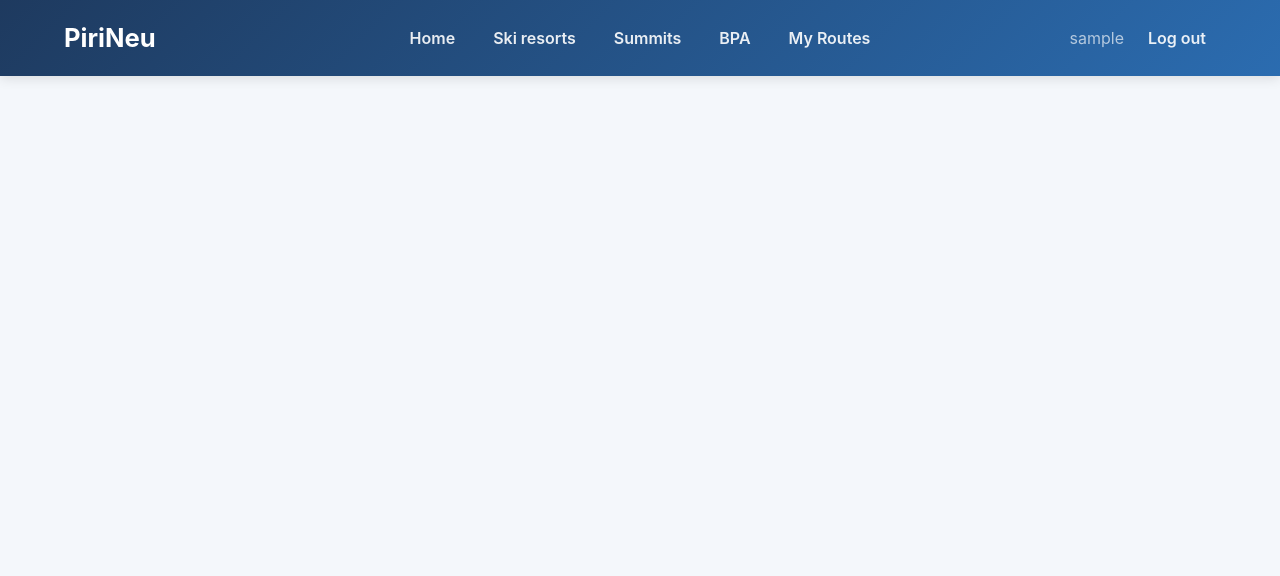
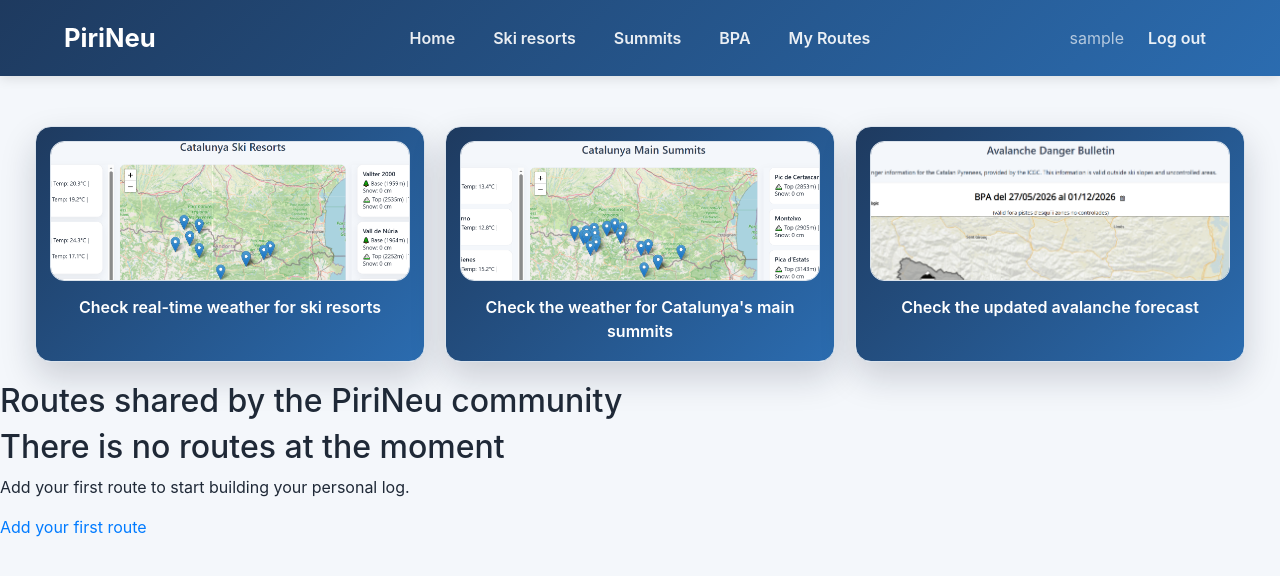
Before and after one commit to AitanaCruxent/Ski-weather-app, a Django app: page / in a window 1280 px wide. Shown: the top 576 px of the page. Run offline with Django 5.2, Linux system fonts and the light colour scheme; the visitor is signed in with stand-in values (Sample User, id 1); data that the repository does not hold is empty; some libraries are stand-ins or nearby versions.

Commit message:
home page for authenticated without styles for routes section

```diff
--- a/meteo/static/meteo/styles.css
+++ b/meteo/static/meteo/styles.css
@@ -77,6 +77,69 @@ body {
 /*-------------------------------------------------
 Home styles
 --------------------------------------------------*/
+/*Authenticated*/
+
+.web-overview {
+    padding: 20px;
+    margin: 0 15px 0 15px;
+    display: grid;
+    grid-template-columns: repeat(3, 1fr);
+    gap: 20px;
+}
+
+.home-card {
+    display: flex;
+    flex-direction: column;
+    align-items: center;
+
+    padding: 14px;
+    background: linear-gradient(135deg, #1e3a5f, #2b6cb0);
+    border-radius: 16px;
+    border: 1px solid #dbe3ec;
+    box-shadow: 0 15px 35px rgba(15, 23, 42, 0.18);
+
+    text-decoration: none;
+    color: inherit;
+    overflow: hidden;
+}
+
+.home-card-image {
+    width: 100%;
+    height: 140px;
+    overflow: hidden;
+    border-radius: 14px;
+    border: 1px solid #dbe3ec;
+
+}
+
+.home-card-image img {
+    width: 100%;
+    height: 100%;
+    object-fit: cover;
+    transform: scale(1.3);
+    transition: transform 0.3s ease;
+}
+
+.home-card:hover .home-card-image img {
+    transform: scale(1.38);
+}
+
+.home-card p {
+    margin: 14px 0 4px;
+    color: white;
+    font-weight: 600;
+    text-align: center;
+}
+
+@media (max-width: 900px) {
+    .web-overview {
+        grid-template-columns: 1fr;
+    }
+
+    .home-card-image {
+        height: 220px;
+    }
+}
 
 /* Not authenticated*/
 .home-not-logged {
--- a/meteo/templates/meteo/index.html
+++ b/meteo/templates/meteo/index.html
@@ -5,6 +5,81 @@
 
 {% block body %}
 {% if user.is_authenticated %}
+
+    <section class="web-overview">
+
+        <a href="{% url 'skiresorts' %}" class="home-card">
+            <div class="home-card-image">
+                <img src="{% static 'images/Skiresorts.png' %}" alt="Ski Resorts Page">
+            </div>
+            <p>Check real-time weather for ski resorts</p>
+        </a>
+
+        <a href="{% url 'summits' %}" class="home-card">
+            <div class="home-card-image">
+                <img src="{% static 'images/Mainsummits.png' %}" alt="Main Summits Page">
+            </div>
+            <p>Check the weather for Catalunya's main summits</p>
+        </a>
+
+        <a href="{% url 'bpa' %}" class="home-card">
+            <div class="home-card-image">
+                <img src="{% static 'images/Bpa.png' %}" alt="BPA Page">
+            </div>
+            <p>Check the updated avalanche forecast</p>
+        </a>
+
+    </section>
+
+    <section class="home-routes">
+        <h2>Routes shared by the PiriNeu community</h2>
+        {% if routes %}
+            {% for route in routes %}
+                <article class="route-card">
+                            <h3>
+                                {{ route.name }}
+                            </h3>
+
+                            {% if route.date_completed %}
+                                <p>
+                                    Completed on {{ route.date_completed }}
+                                </p>
+                            {% endif %}
+
+                            <p>
+                                Completed by {{ route.owner }}
+                            </p>
+
+
+                            {% if route.distance_km %}
+                                <p>
+                                    Distance: {{ route.distance_km }} km
+                                </p>
+                            {% endif %}
+
+                            {% if route.duration_minutes %}
+                                <p>
+                                    Duration: {{ route.duration_minutes }} minutes
+                                </p>
+                            {% endif %}
+                        </article>
+                    {% endfor %}
+                </div>
+
+            {% else %}
+                <div class="empty-state">
+                    <h2>There is no routes at the moment</h2>
+
+                    <p>
+                        Add your first route to start building your personal log.
+                    </p>
+
+                    <a href="{% url 'myroutes' %}">
+                        Add your first route
+                    </a>
+                </div>
+        {% endif %}
+    </section>
 
 
 {% else %}
@@ -28,9 +103,9 @@
 
     <div class="home-column">
         <div class="images-column">
-            <img class="home-image image-one" src={% static 'images/Skiresorts.png' %} alt="Ski Resorts Page">
-            <img class="home-image image-two" src={% static 'images/Mainsummits.png' %} alt="Ski Resorts Page">
-            <img class="home-image image-three" src={% static 'images/Bpa.png' %} alt="Ski Resorts Page">
+            <img class="home-image image-one" src="{% static 'images/Skiresorts.png' %}" alt="Ski Resorts Page">
+            <img class="home-image image-two" src="{% static 'images/Mainsummits.png' %}" alt="Main Summits Page">
+            <img class="home-image image-three" src="{% static 'images/Bpa.png' %}" alt="BPS Page">
         </div>
     </div>
 </div>
--- a/meteo/views.py
+++ b/meteo/views.py
@@ -10,7 +10,12 @@ from .models import User, Resort, Summit, Route
 
 
 def index(request):
-    return render(request, "meteo/index.html")
+
+    routes = Route.objects.order_by("-date_completed", "-timestamp")
+
+    return render(request, "meteo/index.html", {
+        "routes": routes
+    })
 
 def login_view(request):
     if request.method == "POST":
```
